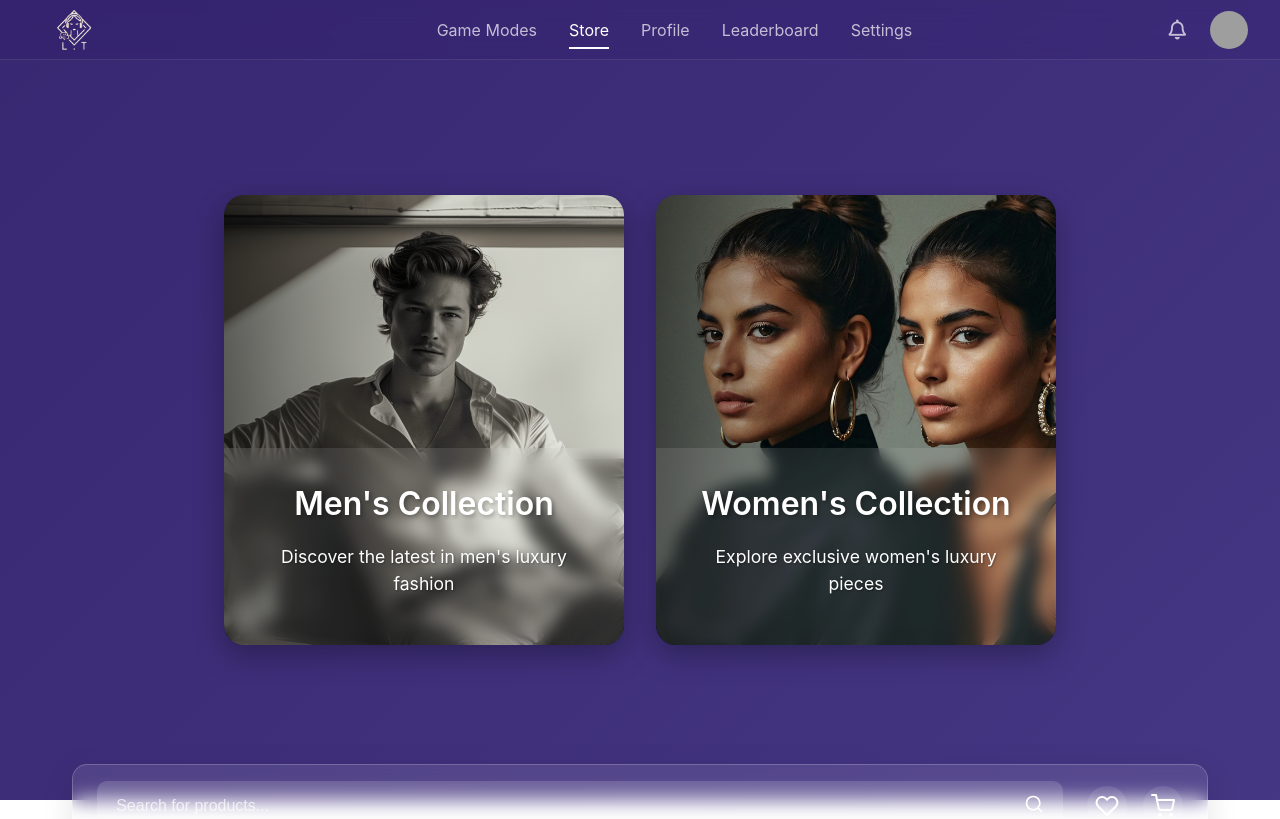
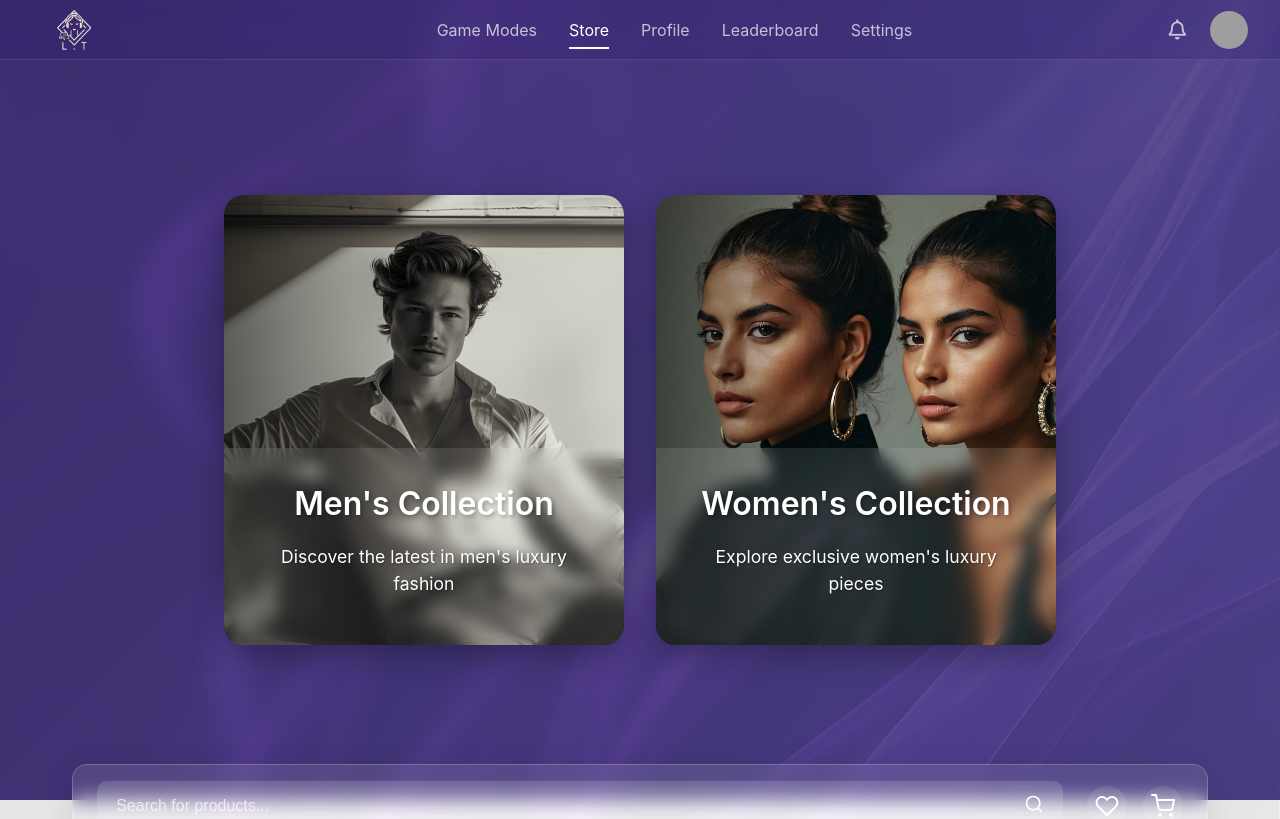
Before and after one commit to luxuryintaste-LIT/lit-ecommerce-backend, a React (Vite) app: page / in a window 1280 px wide. Shown: the top 819 px of the page. Built offline with nearby package versions, Linux system fonts and the light colour scheme; grey boxes are pictures that could not be loaded.

Commit message:
added background

```diff
--- a/src/App.css
+++ b/src/App.css
@@ -22,23 +22,11 @@ body {
   color: var(--text-color);
   min-height: 100vh;
   position: relative;
-}
-
-/* Background image with reduced opacity */
-body::before {
-  content: '';
-  position: fixed;
-  top: 0;
-  left: 0;
-  width: 100%;
-  height: 100%;
-  background-image: url('./img/body-bg.png');
-  background-repeat: repeat-y;
-  background-size: 100% auto;
-  background-position: center top;
-  opacity: 0.05; /* Reduced opacity for the background image */
-  pointer-events: none;
-  z-index: -2;
+  background-image: url('/src/img/body-bg.png');
+  background-repeat: repeat;
+  background-size: cover;
+  background-position: center;
+  background-attachment: fixed;
 }
 
 /* Gradient overlay */
@@ -50,6 +38,7 @@ body::after {
   width: 100%;
   height: 100%;
   background: var(--background);
+  opacity: 0.95;
   pointer-events: none;
   z-index: -1;
 }
--- a/src/App.jsx
+++ b/src/App.jsx
@@ -5,6 +5,7 @@ import CategoryCards from './components/CategoryCards';
 import SearchBar from './components/SearchBar';
 import FilterBar from './components/FilterBar';
 import ProductList from './components/ProductList';
+import bodyBg from './img/body-bg.png';
 import './App.css';
 
 function App() {
```
